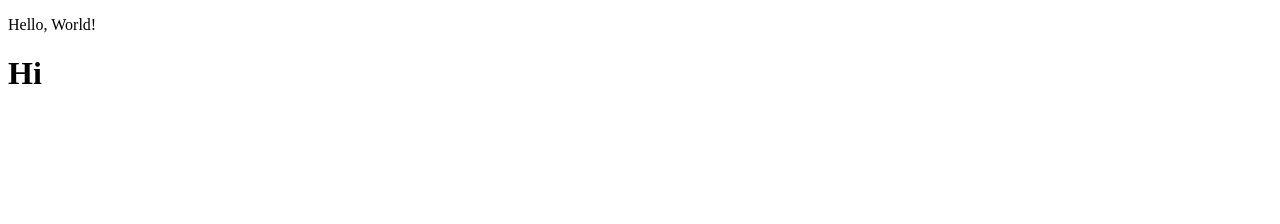
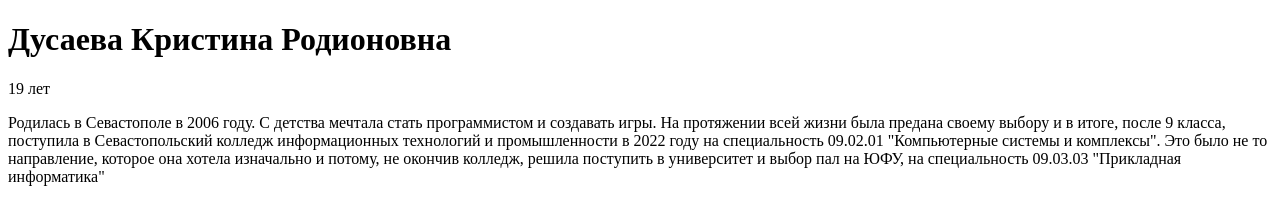
Before and after one commit to MeAstrena/JavaScript_learning, a plain HTML site: page index.html in a window 1280 px wide. Drawn offline with Linux system fonts and the light colour scheme.

Commit message:
создала главную  страницу с общей инфо

```diff
--- a/index.html
+++ b/index.html
@@ -1,12 +1,16 @@
 <!DOCTYPE html>
-<html lang="en">
+
 <head>
-    <meta charset="UTF-8">
-    <meta name="viewport" content="width=device-width, initial-scale=1.0">
-    <title>Document</title>
+    <title>Lab WebTech</title>
 </head>
+
 <body>
-    <p>Hello, World!</p>
-    <h1>Hi</h1>
+    <h1>Дусаева Кристина Родионовна</h1>
+    <p>19 лет</p>
+    <p>Родилась в Севастополе в 2006 году. С детства мечтала стать программистом и создавать игры. На протяжении всей жизни была предана своему выбору и в итоге, после 9 класса, поступила в Севастопольский колледж информационных технологий и промышленности
+        в 2022 году на специальность 09.02.01 "Компьютерные системы и комплексы". Это было не то направление, которое она хотела изначально и потому, не окончив колледж, решила поступить в университет и выбор пал на ЮФУ, на специальность 09.03.03 "Прикладная
+        информатика"
+    </p>
 </body>
+
 </html>
```
